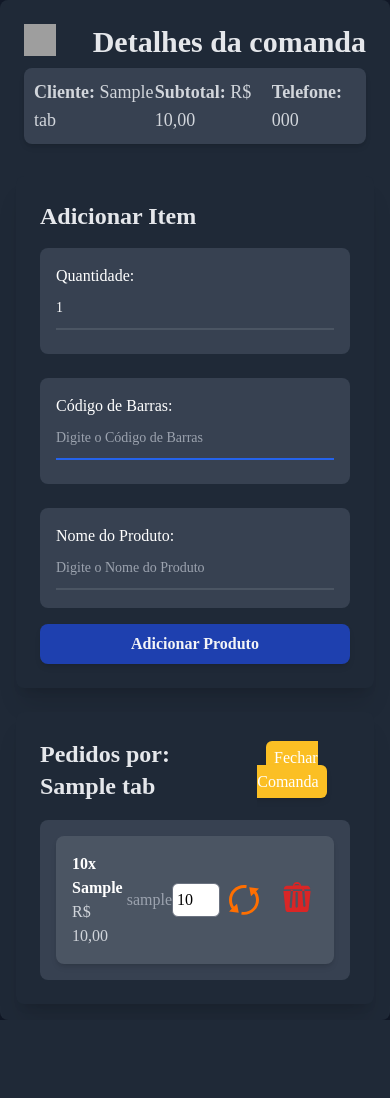
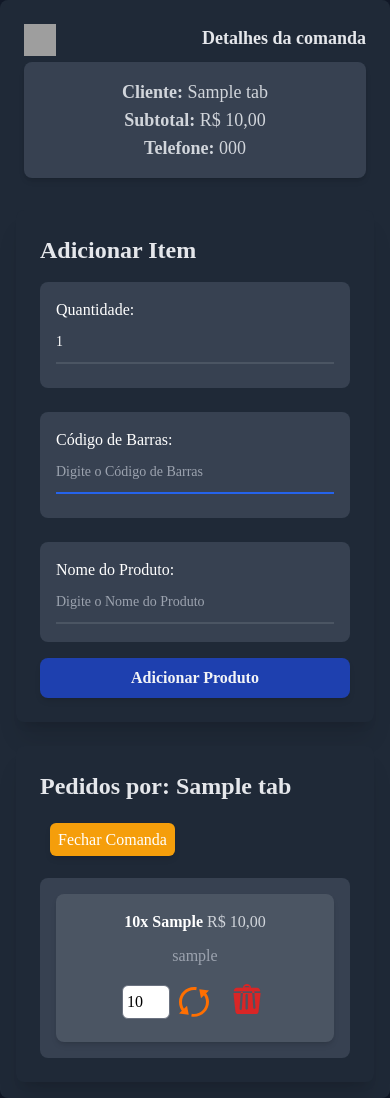
Before and after one commit to DevTroli/Sales-Software, a Django app: page /produtos/comandas/1/ in a window 390 px wide. Before the commit the page ends 1020 px from the top, so only its background shows below. Run offline with Django 5.2, Linux system fonts and the light colour scheme; a user stored in the database is signed in; tables that the repository leaves empty hold one stand-in row (values such as "Sample post"); some libraries are stand-ins or nearby versions; some web fonts are replaced; grey boxes are pictures that could not be loaded.

Commit message:
Change: the project's responsiveness and fix UI

```diff
--- a/produto/templates/detalhes_tab.html
+++ b/produto/templates/detalhes_tab.html
@@ -9,9 +9,9 @@
             <a href="{% url 'produto:listar_tabs' %}" class="hover:opacity-95 transition-opacity">
                 <img src="https://raw.githubusercontent.com/DevTroli/servidor_estaticos/main/arrow-left.svg" class="h-8 w-8" alt="Voltar">
             </a>
-            <h2 class="text-3xl font-semibold text-gray-200 mb-2">Detalhes da comanda</h2>
+            <h2 class="md:text-2xl lg:text-3xl text-lg font-semibold lg:font-bold text-gray-200 mb-2.5">Detalhes da comanda</h2>
         </div>
-        <div class="bg-gray-700 p-2.5 rounded-lg shadow-md flex justify-between">
+        <div class="bg-gray-700 p-4 rounded-lg shadow-md lg:flex lg:flex-row md:flex md:flex-row lg:justify-between md:justify-between flex flex-col text-center">
             <p class="text-lg text-gray-300"><strong>Cliente:</strong> {{ tab.nome_cliente }}</p>
             <p class="text-lg text-gray-300"><strong>Subtotal:</strong> R$ {{ tab.subtotal|floatformat:2 }}</p>
             <p class="text-lg text-gray-300"><strong>Telefone:</strong> {{ tab.telefone_cliente }}</p>
@@ -45,12 +45,12 @@
 
         <!-- Lista de Itens da Comanda -->
         <div class="bg-gray-800 rounded-lg shadow-xl p-6">
-            <div class="flex justify-between items-center text-align mb-4">
+            <div class="lg:flex md:flex flex-row justify-between  items-center text-align mb-4">
                 <h3 class="text-2xl font-semibold text-gray-200">Pedidos por: {{ tab.nome_cliente }}</h3>
                 <!-- Fechar Tab -->
-                <button type="submit" class="p-2.5 text-center">
+                <button type="submit" class="p-2.5 text-center lg:mt-0 md:mt-0 mt-4">
                     <a href="{% url 'produto:fechar_tab' tab.pk %}"
-                       class="btn bg-amber-400 text-white p-2 rounded-md shadow-md hover:bg-amber-500 transition-all
+                       class="btn bg-amber-500 text-white p-2 rounded-md shadow-md hover:bg-amber-500 transition-all
                        {% if tab.subtotal == 0 %} opacity-50 pointer-events-none {% endif %}">
                        Fechar Comanda
                     </a>
@@ -58,7 +58,7 @@
             </div>
             <ul class="bg-gray-700 p-4 rounded-lg space-y-4">
                 {% for item in itens %}
-                <li class="flex items-center justify-between p-4 bg-gray-600 rounded-lg shadow-md">
+                <li class="lg:flex md:flex lg:flex-row md:flex-row items-center justify-between flex flex-col p-4 bg-gray-600 rounded-lg shadow-md gap-y-2.5">
                     <div>
                         <span class="font-semibold">{{ item.quantidade }}x {{ item.produto.produto }}</span>
                         <span class="text-gray-300">R$ {{ item.subtotal|floatformat:2 }}</span>
@@ -68,7 +68,7 @@
                             {{ item.adicionado_por.username }}
                         </span>
                     </div>
-                    <div class="flex space-x-2">
+                    <div class="space-x-2 flex">
                         <!-- Atualizar Quantidade -->
                         <form method="POST" action="{% url 'produto:atualizar_quantidade_item' item.id %}">
                             {% csrf_token %}
```
